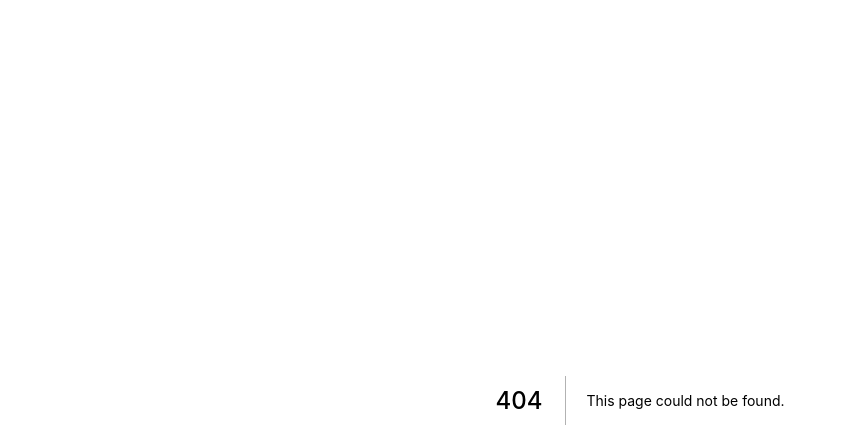
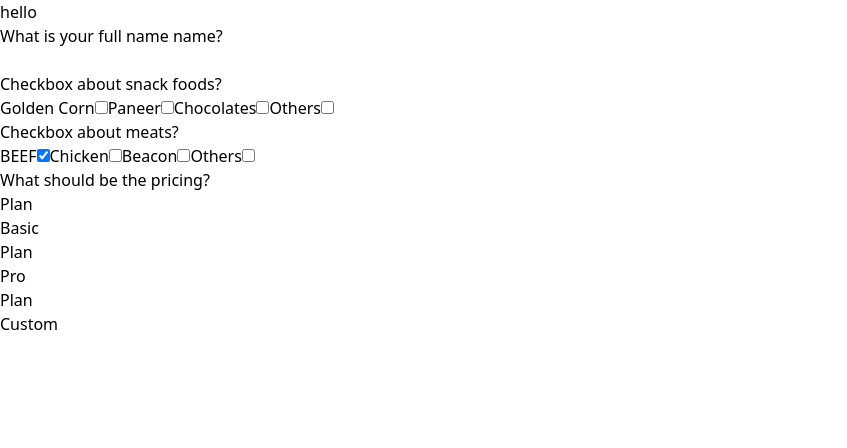
Before and after one commit to nfuad/HeroForm, a Next.js app: page /test in a window 1280 px wide. Before the commit this address had no page. Shown: the top 448 px of the page, without its empty margins (0-847 px from the left). Built offline with nearby package versions, Linux system fonts and the light colour scheme.

Commit message:
fix rebase 7

```diff
--- a/components/checkbox.tsx
+++ b/components/checkbox.tsx
@@ -1,19 +1,7 @@
-import { useState } from "react";
+import { Transition } from "@headlessui/react";
 import Toggle from "./toggle";
 
-const allToppings = [
-  { name: "Golden Corn", checked: false },
-  { name: "Paneer", checked: false },
-  { name: "Tomato", checked: false },
-  { name: "Mushroom", checked: false },
-  { name: "Onion", checked: false },
-  { name: "Black Olives", checked: false },
-];
-
-function Checkbox() {
-  const [checkboxes, setCheckboxes] = useState(allToppings);
-  console.log("checkboxes: ", checkboxes);
-
+function Checkbox({ checkboxes, setCheckboxes, inputs, handleChange }: any) {
   const handleCheckboxClick = (index) => {
     setCheckboxes(
       checkboxes.map((item, currentIndex) =>
@@ -22,8 +10,11 @@ function Checkbox() {
     );
   };
 
+  const lastIndex = checkboxes.length - 1;
+
   return (
-    <div>
+    <div className="flex flex-col items-center justify-center w-full space-y-5 ease-in-out transition-height">
+      <div className="space-y-3 flex flex-col">
         {checkboxes.map((item, index) => {
           return (
             <Toggle
@@ -36,6 +27,24 @@ function Checkbox() {
           );
         })}
       </div>
+      <Transition
+        show={checkboxes[lastIndex].checked === true}
+        enter="transform transition duration-[400ms]"
+        enterFrom="opacity-0"
+        enterTo="opacity-100 translate-y-0"
+        leave="transform duration-200 transition ease-in-out"
+        leaveFrom="opacity-100 scale-100 translate-y-0"
+        leaveTo="opacity-0"
+      >
+        <input
+          name="textarea1"
+          value={inputs?.textarea1 || ""}
+          onChange={handleChange}
+          className={`bg-white rounded-xl resize-y w-96 border-gray-300 p-4 border focus:border-blue-500 focus:outline-none focus:ring-offset-0 focus:ring-4 focus:ring-blue-200 transition ease-in-out`}
+          placeholder="Type your option here"
+        />
+      </Transition>
+    </div>
   );
 }
 
--- a/components/radio-button.tsx
+++ b/components/radio-button.tsx
@@ -31,6 +31,8 @@ function CheckIcon(props) {
   );
 }
 
+const lastIndex = plans.length - 1;
+
 function MyRadioGroup({ selected, setSelected }) {
   return (
     <div className="w-full">
@@ -48,27 +50,35 @@ function MyRadioGroup({ selected, setSelected }) {
                 `
                 ${
                   active
-                    ? "ring-2 ring-offset-2 ring-offset-purple-300 ring-white ring-opacity-60"
+                    ? "ring-2 ring-offset-2 ring-offset-blue-300 ring-white ring-opacity-60"
                     : ""
                 }
                   ${
                     checked
-                      ? "bg-purple-900 bg-opacity-75 text-white shadow-md"
-                      : "bg-gray-50 border border-gray-300"
+                      ? "bg-gradient-to-r to-gradient-blue-one from-gradient-blue-two shadow-md bg-white border-2 border-blue-800"
+                      : "border-2 border-gray-200 bg-white"
                   }
-                    relative rounded-lg px-5 py-4 cursor-pointer flex focus:outline-none transition-all ease-in-out`
+                    relative text-black rounded-xl px-5 py-4 cursor-pointer flex focus:outline-none transition-all ease-in-out`
               }
             >
               {({ active, checked }) => (
                 <>
-                  <div className="flex items-center justify-between w-full">
+                  <div className="flex items-center space-x-4 justify-start w-full">
+                    <div
+                      className={`${
+                        checked
+                          ? "bg-white border-2 border-blue-800"
+                          : "border-2 border-gray-500"
+                      } w-4 h-4 rounded-full`}
+                    />
+
                     <div className="flex items-center">
                       <div className="text-sm">
                         <RadioGroup.Label
                           as="p"
                           className={`text-left ${
                             checked
-                              ? "text-white font-bold"
+                              ? "font-bold text-white"
                               : "text-gray-900 font-medium "
                           }`}
                         >
@@ -77,24 +87,27 @@ function MyRadioGroup({ selected, setSelected }) {
                         <RadioGroup.Description
                           as="span"
                           className={`inline ${
-                            checked ? "text-gray-50" : "text-gray-500"
+                            checked ? "text-white" : "text-gray-500"
                           }`}
                         >
                           <span>{plan.description}</span>{" "}
                         </RadioGroup.Description>
                       </div>
                     </div>
-                    {checked && (
+                    {/* {checked && (
                       <div className="flex-shrink-0 text-white">
                         <CheckIcon className="w-6 h-6" />
                       </div>
-                    )}
+                    )} */}
                   </div>
                 </>
               )}
             </RadioGroup.Option>
           ))}
         </RadioGroup>
+        {selected.name === plans[lastIndex].name && (
+          <div className="space-y-3">Hello</div>
+        )}
       </div>
     </div>
   );
--- a/components/screen.tsx
+++ b/components/screen.tsx
@@ -30,6 +30,7 @@ function Screen({
         leaveTo="opacity-0"
       >
         <div className=" lg:leading-[3.5rem] text-2xl md:text-3xl lg:text-4xl font-bold text-center max-w-4xl ">
+          <span className="text-base text-gray-400">QUESTION 1</span>
           {question}
         </div>
       </Transition>
--- a/components/toggle.tsx
+++ b/components/toggle.tsx
@@ -1,5 +1,6 @@
 import { useState } from "react";
-import { Switch } from "@headlessui/react";
+import { Switch, Transition } from "@headlessui/react";
+import { alphabetIndex } from "../constants/questions";
 
 function Toggle({ label, index, onChangeHandler, isChecked }: any) {
   return (
@@ -9,12 +10,21 @@ function Toggle({ label, index, onChangeHandler, isChecked }: any) {
       onChange={onChangeHandler}
       className={`${
         isChecked
-          ? "bg-cyan-700 text-white border border-cyan-300"
-          : "bg-gray-200 border-2 border-gray-300"
-      } relative inline-flex items-center h-36 rounded-md w-48 transition-all ease-in-out duration-200`}
+          ? "border-blue-800 border-2 text-white bg-gradient-to-r to-gradient-blue-one from-gradient-blue-two font-bold"
+          : "border-2 border-black"
+      } relative flex flex-row justify-center bg-white items-center space-x-4 rounded-xl py-4 px-4 w-96 transition-all ease-in-out duration-200`}
     >
       {/* <span className="sr-only">Use setting</span> */}
-      <span className={`${isChecked ? "" : ""} text-center w-full`}>
+      <span
+        className={`${
+          isChecked
+            ? "font-bold bg-white text-black border-2 border-blue-800"
+            : "border-black border-2"
+        } flex items-center justify-center font-semibold rounded-lg py-1 px-2`}
+      >
+        {alphabetIndex[index].toUpperCase()}
+      </span>
+      <span className={`${isChecked ? "" : ""} text-left w-full`}>
         {label || "hello"}
       </span>
     </Switch>
--- /dev/null
+++ b/constants/checkbox.ts
@@ -0,0 +1,5 @@
+export const allToppings = [
+  { name: "Golden Corn", checked: false },
+  { name: "Paneer", checked: false },
+  { name: "Others", checked: false },
+];
--- a/constants/questions.ts
+++ b/constants/questions.ts
@@ -1,7 +1,84 @@
+export const types = ["checkbox", "radio", "input", "textarea"];
+
+export const testQuestions = [
+  {
+    id: "1",
+    question: "What is your full name name?",
+    name: "username",
+    type: types[2],
+    answer: "",
+  },
+  {
+    id: "2",
+    question: "Checkbox about snack foods?",
+    type: types[0],
+    choices: [
+      { name: "Golden Corn", checked: false },
+      { name: "Paneer", checked: false },
+      { name: "Chocolates", checked: false },
+      { name: "Others", checked: false },
+    ],
+    others: true,
+  },
+  {
+    id: "3",
+    question: "Checkbox about meats?",
+    type: types[0],
+    choices: [
+      { name: "BEEF", checked: true },
+      { name: "Chicken", checked: false },
+      { name: "Beacon", checked: false },
+      { name: "Others", checked: false },
+    ],
+    others: true,
+  },
+
+  {
+    id: "4",
+    question: "What should be the pricing?",
+    type: types[1],
+    choices: [
+      { name: "Basic", checked: true },
+      { name: "Pro", checked: false },
+      { name: "Custom", checked: false },
+    ],
+    others: true,
+  },
+];
+
+export const banglaIndex = ["১", "২", "৩", "৪", "৫", "৬", "৭", "৮", "৯", "১০"];
+
 export const questions = [
   "এই সার্ভিসের কোন জিনিসটি আপনার সবচেয়ে ভালো লেগেছে?",
   "ফেসবুকের মাদ্ধমে প্রোডাক্ট বিক্রি করার প্রধান সমস্যা কি বলে মনে করেন?",
   "এই সার্ভিসের জন্য আপনি কত পেমেন্ট করতে রাজি আছেন?",
 ];
 
-export const banglaIndex = ["১", "২", "৩", "৪", "৫", "৬", "৭", "৮", "৯", "১০"];
+export const alphabetIndex = [
+  "a",
+  "b",
+  "c",
+  "d",
+  "e",
+  "f",
+  "g",
+  "h",
+  "i",
+  "j",
+  "k",
+  "l",
+  "m",
+  "n",
+  "o",
+  "p",
+  "q",
+  "r",
+  "s",
+  "t",
+  "u",
+  "v",
+  "w",
+  "x",
+  "y",
+  "z",
+];
--- a/pages/index.tsx
+++ b/pages/index.tsx
@@ -1,4 +1,5 @@
 import ReactPageScroller from "react-page-scroller";
+import NextImage from "next/image";
 
 // Import the functions you need from the SDKs you need
 import { initializeApp } from 'firebase/app'
@@ -12,6 +13,8 @@ import { banglaIndex, questions } from "../constants/questions";
 import EditIcon from "../components/EditIcon";
 import Chevron from "../components/Chevron";
 import { showConfettiAnimation } from "../lib/show-confetti-animation";
+import { allToppings } from "../constants/checkbox";
+import Checkbox from "../components/checkbox";
 
 // const signInWithGoogle = () => {
 //   const provider = new GoogleAuthProvider();
@@ -118,13 +121,12 @@ export default function Home() {
   };
 
   const [isSubmitted, setIsSubmitted] = useState(false);
-  console.log("questions.length: ", questions.length);
 
   const SubmitButton = () => {
     return (
       <button
         onClick={lastPage ? handleSubmitSurvey : handlePageChange}
-        className="px-6 py-3 text-white transition-all ease-in-out bg-purple-600 rounded-md focus:ring-offset-0 focus:ring-4 focus:ring-purple-200 disabled:bg-purple-200 hover:bg-purple-700 focus:bg-purple-600"
+        className="px-6 py-3 text-white transition-all ease-in-out rounded-md shadow-3xl bg-gradient-to-r to-gradient-blue-one from-gradient-blue-two focus:ring-offset-0 focus:ring-4"
       >
         {lastPage ? "সাবমিট" : "নেক্সট"}
       </button>
@@ -142,16 +144,25 @@ export default function Home() {
     ? 100
     : (100 / questions.length) * currentPage;
 
+  const [checkboxes, setCheckboxes] = useState(allToppings);
+
   return (
     // <div className={styles.container}>
     //   <button onClick={() => signInWithGoogle()}>Click Here</button>
     //   <button onClick={() => handleClick()}>sdfsd</button>
     // </div>
 
-    <div className="relative">
+    <div
+      style={{
+        backgroundImage: `url('/background.svg')`,
+        width: "100%",
+        height: "100%",
+      }}
+      className="relative"
+    >
       <div className="absolute z-50 w-full h-2 bg-gray-200">
         <div
-          className="h-2 transition-all duration-1000 ease-in-out bg-purple-700"
+          className="h-2 transition-all duration-1000 ease-in-out bg-gradient-to-r to-gradient-blue-one from-gradient-blue-two"
           style={{ width: `${scrollIndicator}%` }}
         />
       </div>
@@ -168,7 +179,7 @@ export default function Home() {
                   }}
                   className={`transition-all duration-300 ease-in-out cursor-pointer ${
                     index === currentPage
-                      ? "bg-purple-700 w-4 h-4"
+                      ? "bg-gradient-blue-one w-4 h-4"
                       : "bg-gray-200 w-2 h-2"
                   } rounded-full`}
                 />
@@ -181,7 +192,7 @@ export default function Home() {
               onClick={() => {
                 setCurrentPage((prevState) => prevState - 1);
               }}
-              className="p-3 bg-white rounded-l-lg cursor-pointer disabled:bg-gray-200 disabled:cursor-default disabled:hover:text-black hover:bg-purple-700 hover:text-white"
+              className="p-3 bg-white rounded-l-lg cursor-pointer disabled:bg-gray-200 disabled:cursor-default disabled:hover:text-black hover:bg-gradient-to-r hover:to-gradient-blue-one hover:from-gradient-blue-two hover:text-white"
             >
               <Chevron />
             </button>
@@ -190,7 +201,7 @@ export default function Home() {
               onClick={() => {
                 setCurrentPage((prevState) => prevState + 1);
               }}
-              className="p-3 bg-white rounded-r-lg cursor-pointer disabled:hover:bg-gray-200 disabled:bg-gray-200 disabled:hover:text-black disabled:cursor-default hover:bg-purple-700 hover:text-white"
+              className="p-3 bg-white rounded-r-lg cursor-pointer disabled:hover:bg-gray-200 disabled:bg-gray-200 disabled:hover:text-black disabled:cursor-default hover:bg-gradient-to-r hover:to-gradient-blue-one hover:from-gradient-blue-two hover:text-white"
             >
               <Chevron style="rotate-180" />
             </button>
@@ -212,7 +223,7 @@ export default function Home() {
         blockScrollDown={isSubmitted}
         customPageNumber={currentPage}
       >
-        <Screen
+        {/* <Screen
           transitionStyle="w-full flex justify-center items-center"
           submitButton={<SubmitButton />}
           question={
@@ -232,9 +243,25 @@ export default function Home() {
               />
             </>
           }
+        /> */}
+
+        <Screen
+          transitionStyle="w-full flex justify-center items-center"
+          submitButton={<SubmitButton />}
+          question={
+            <div className="">
+              {/* <span className="text-2xl text-gray-400">{banglaIndex[0]}.</span>{" "} */}
+              <span>{questions[0]}</span>
+            </div>
+          }
+          questionField={
+            <>
+              <Checkbox checkboxes={checkboxes} setCheckboxes={setCheckboxes} />
+            </>
+          }
         />
 
-        <Screen
+        {/* <Screen
           transitionStyle="w-full flex justify-center items-center"
           submitButton={<SubmitButton />}
           question={
@@ -252,6 +279,21 @@ export default function Home() {
               placeholder="Type your answer here"
             />
           }
+        /> */}
+        <Screen
+          transitionStyle="w-full flex justify-center items-center"
+          submitButton={<SubmitButton />}
+          question={
+            <div className="text-center">
+              {/* <span className="text-2xl text-gray-400">{banglaIndex[1]}.</span> */}
+              <span>{questions[1]}</span>
+            </div>
+          }
+          questionField={
+            <>
+              <Checkbox checkboxes={checkboxes} setCheckboxes={setCheckboxes} />
+            </>
+          }
         />
 
         <Screen
@@ -260,7 +302,7 @@ export default function Home() {
           style="w-full"
           question={
             <div className="text-center text-gray-900 ">
-              <span className="text-2xl text-gray-400">{banglaIndex[2]}.</span>
+              {/* <span className="text-2xl text-gray-400">{banglaIndex[2]}.</span> */}
               <span>{questions[2]}</span>
             </div>
           }
@@ -275,7 +317,7 @@ export default function Home() {
           transitionStyle="w-full flex justify-center items-center"
           question={<div className="text-center text-gray-900">Summary</div>}
           questionField={
-            <div className="flex flex-col items-start w-[91%] md:w-[592px] justify-center border border-gray-300 divide-y rounded-lg shadow-md p-7">
+            <div className="flex flex-col items-start w-[91%] md:w-[592px] justify-center bg-white border border-gray-300 divide-y rounded-lg shadow-md p-7">
               {survey.map((item, index) => {
                 const even = index % 2 !== 0;
                 return (
--- /dev/null
+++ b/pages/test.tsx
@@ -0,0 +1,125 @@
+import { RadioGroup } from "@headlessui/react";
+import { useState } from "react";
+import { testQuestions } from "../constants/questions";
+
+function Test() {
+  const [state, setState] = useState(testQuestions);
+  console.log("state: ", state);
+
+  const handleFormChange = (index, event) => {
+    setState((prevState) => {
+      prevState[index].answer = event.target.value;
+      return [...prevState];
+    });
+  };
+
+  const handleCheckboxChange = (objectIndex, choiceIndex, choice, event) => {
+    setState((prevState) => {
+      prevState[objectIndex].choices[choiceIndex].checked = !choice.checked;
+      return [...prevState];
+    });
+  };
+  const handleRadioChange = (objectIndex, radioIndex, choice, event) => {
+    setState((prevState) => {
+      prevState[objectIndex].choices[radioIndex].checked = !choice.checked;
+      return prevState;
+    });
+  };
+
+  return (
+    <div>
+      <div
+        onClick={() => {
+          console.log(state);
+        }}
+      >
+        hello
+      </div>
+
+      {state.map((item, index) => {
+        return (
+          <div>
+            <h1>{item.question}</h1>
+            {item.type === "input" && (
+              <div>
+                {/* {console.log(index)} */}
+
+                <input
+                  onChange={(e) => {
+                    // console.log(" state[0].answer: ", state[0].answer);
+                    // console.log(state);
+
+                    handleFormChange(index, e);
+                  }}
+                />
+              </div>
+            )}
+            {item.type === "checkbox" && (
+              <div>
+                {console.log("checkbox", index)}
+                {state[index].choices.map((choice, choiceIndex) => {
+                  return (
+                    <>
+                      <label>{choice.name}</label>
+                      <input
+                        type="checkbox"
+                        checked={choice.checked}
+                        onChange={(e) => {
+                          handleCheckboxChange(index, choiceIndex, choice, e);
+                        }}
+                      />
+                    </>
+                  );
+                })}
+              </div>
+            )}
+            {item.type === "radio" && (
+              <div>
+                {console.log("radio", index)}
+                <div>
+                  {state[index].choices.map((choice, choiceIndex) => {
+                    return (
+                      <>
+                        {/* <label>{choice.name}</label> */}
+                        {/* <input
+                          type="radio"
+                          checked={choice.checked}
+                          onChange={(e) => {
+                            console.log(state);
+                            handleRadioChange(index, choiceIndex, choice, e);
+                          }}
+                        /> */}
+
+                        <RadioGroup
+                          value={state[index].choices}
+                          onChange={(item) => {
+                            console.log(item);
+                          }}
+                        >
+                          <RadioGroup.Label>Plan</RadioGroup.Label>
+                          <RadioGroup.Option value={choice.name}>
+                            {({ checked }) => (
+                              <span
+                                className={
+                                  checked ? "text-2xl bg-blue-200" : "text-base"
+                                }
+                              >
+                                {choice.name}
+                              </span>
+                            )}
+                          </RadioGroup.Option>
+                        </RadioGroup>
+                      </>
+                    );
+                  })}
+                </div>
+              </div>
+            )}
+          </div>
+        );
+      })}
+    </div>
+  );
+}
+
+export default Test;
--- a/tailwind.config.js
+++ b/tailwind.config.js
@@ -4,7 +4,19 @@ module.exports = {
     "./components/**/*.{js,ts,jsx,tsx}",
   ],
   theme: {
-    extend: {},
+    extend: {
+      boxShadow: {
+        "3xl": "0 13.6301px 35.58px -6.81507px rgba(77, 71, 254, 0.36)",
+      },
+      transitionProperty: {
+        width: "width",
+        height: "height",
+      },
+      colors: {
+        "gradient-blue-one": "#3A38FB",
+        "gradient-blue-two": "#7471FF",
+      },
+    },
   },
   plugins: [],
 };
```
Also changed, not shown: public/background.svg (added). Lines whose indentation alone changed are shown as unchanged.
